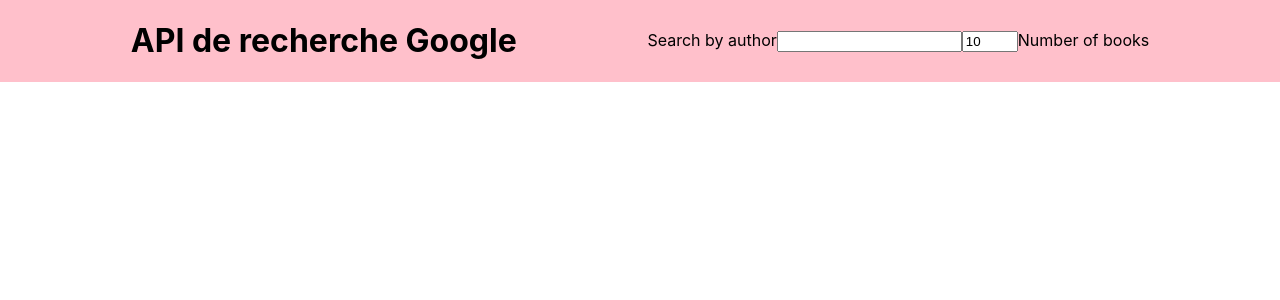
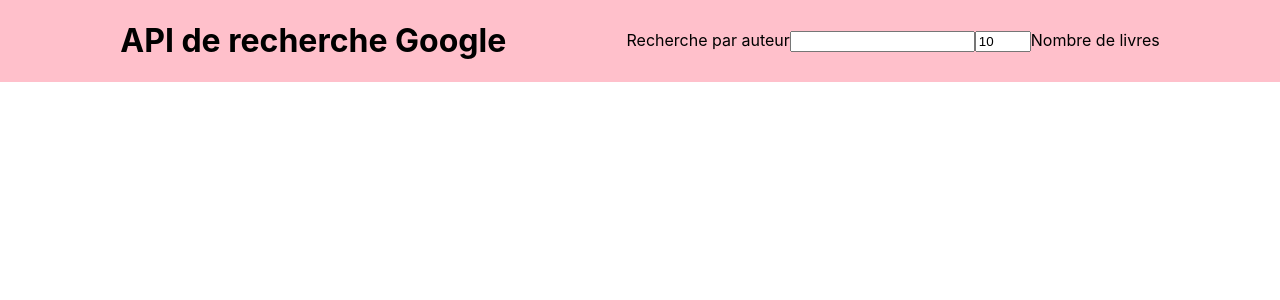
Before and after one commit to Enzo-Noel/LivresGoogle, a React (Create React App) app: page / in a window 1280 px wide. Shown: the top 300 px of the page. Built offline with nearby package versions, Linux system fonts and the light colour scheme.

Commit message:
fini_sans_css

```diff
--- a/src/App.js
+++ b/src/App.js
@@ -13,13 +13,15 @@
     this.search = this.search.bind(this);
     this.changePage = this.changePage.bind(this);
     this.changeNbBooks = this.changeNbBooks.bind(this);
+    this.reset = this.reset.bind(this);
     this.state = {
       research: "", // La recherche
       data: [], // Les données
       page: 0, // La page
-      nbBooks: 10, // Le nombre de livres
+      nbBooks: 10, // Le nombre de livres de base
       emptyString: new RegExp("^[ ]*$"), // Une expression régulière pour vérifier si la chaine est vide
       searchPromise: undefined, // Une promesse pour la recherche
+      error: false,
     };
   }
 
@@ -34,7 +36,7 @@
         page = 0;
         this.setState({ page: page });
       }
-      let newSearchPromise = new Promise((resolve, reject) => {
+      const newSearchPromise = new Promise((resolve) => {
         let requete =
           "https://www.googleapis.com/books/v1/volumes?q=inauthor:" +
           newSearch +
@@ -45,36 +47,45 @@
         axios
           .get(requete)
           .then((response) => {
+            resolve();
+            this.setState({ data: response.data });
             this.setState({ research: newSearch });
-            this.setState({ data: response.data });
-            resolve(response.data);
-            this.setState({ searchPromise: undefined });
-            console.log("fin de la promesse " + newSearchPromise);
           })
           .catch((error) => {
-            reject(console.log("Erreur serveur" + error));
+            this.setState({ error: true });
+            this.reset(newSearch);
+            console.log(error);
           });
       });
-      console.log("debut de la promesse " + newSearchPromise);
       this.setState({ searchPromise: newSearchPromise });
     } else {
-      console.log("Promesse en cours " + this.searchPromise);
-      if (this.searchPromise !== undefined) {
-        console.log("Annulation de la recherche");
-        this.searchPromise.then((data) => {
-          this.setState({ research: newSearch });
-          this.setState({ data: [] });
+      // Si il y a une promesse en cours, on attend qu'elle soit terminée puis on vide les données
+      if (this.state.searchPromise !== undefined) {
+        this.state.searchPromise.then(() => {
+          this.reset(newSearch);
+          this.setState({ searchPromise: undefined });
         });
       } else {
-        this.setState({ research: newSearch });
-        this.setState({ data: [] });
+        // Sinon on vide les données
+        this.reset(newSearch);
       }
     }
   }
 
+  reset(search) {
+    this.setState({ research: search });
+    this.setState({ data: [] });
+  }
+
   changeNbBooks(newNbBooks) {
     this.setState({ nbBooks: newNbBooks });
-    this.search(this.state.research, this.state.page, newNbBooks);
+    let correctPage = this.state.page;
+    if (newNbBooks * this.state.page >= this.state.data.totalItems) {
+      correctPage = this.state.data.totalItems / newNbBooks - 1;
+      correctPage = Math.ceil(correctPage);
+      this.setState({ page: correctPage });
+    }
+    this.search(this.state.research, correctPage, newNbBooks);
   }
 
   // Ici j'éffectue le changement de page
@@ -91,16 +102,16 @@
     const data = this.state.data;
     const page = this.state.page;
     const nbBooks = this.state.nbBooks;
+    const searchPromise = this.state.searchPromise;
+    const error = this.state.error;
+
     let hadData = false;
     // Si il y a des données, on le signale
     if (data.totalItems > 0) {
       hadData = true;
     }
-    // Si il y a des données pour la recherche, on affiche la barre de recherche, les livres et le footer
-    if (this.state.emptyString.test(research) === false) {
-      if (hadData && nbBooks > 0 && nbBooks < 41) {
-        return (
-          <div className="App">
+
+    const searchBar = (
       <SearchBar
         data={data}
         page={page}
@@ -108,13 +119,32 @@
         SearchChange={this.search}
         NbBooksChange={this.changeNbBooks}
       />
-            <BookArea data={data} research={research} nbBooks={nbBooks} />
+    );
+    const bookArea = (
+      <BookArea
+        data={data}
+        research={research}
+        searchPromise={searchPromise}
+        error={error}
+        nbBooks={nbBooks}
+      />
+    );
+    const footer = (
       <Footer
         data={data}
         page={page}
         nbBooks={nbBooks}
         PageChange={this.changePage}
       />
+    );
+    // Si il y a des données pour la recherche, on affiche la barre de recherche, les livres et le footer
+    if (this.state.emptyString.test(research) === false) {
+      if (hadData && nbBooks > 0 && nbBooks < 41) {
+        return (
+          <div className="App">
+            {searchBar}
+            {bookArea}
+            {footer}
           </div>
         );
       }
@@ -122,28 +152,12 @@
       else if (!hadData) {
         return (
           <div className="App">
-            <SearchBar
-              data={data}
-              page={page}
-              nbBooks={nbBooks}
-              SearchChange={this.search}
-              NbBooksChange={this.changeNbBooks}
-            />
-            <BookArea data={data} research={research} nbBooks={nbBooks} />
+            {searchBar}
+            {bookArea}
           </div>
         );
       }
     }
-    return (
-      <div className="App">
-        <SearchBar
-          data={data}
-          page={page}
-          nbBooks={nbBooks}
-          SearchChange={this.search}
-          NbBooksChange={this.changeNbBooks}
-        />
-      </div>
-    );
+    return <div className="App">{searchBar}</div>;
   }
 }
--- a/src/BookArea.js
+++ b/src/BookArea.js
@@ -4,30 +4,26 @@
 
 // Composant de la zone des livres
 export default class BookArea extends React.Component {
-  // constructor(props) {
-  //   super(props);
-  // }
-
   render() {
     const books = this.props.data.items;
     const nbBooks = this.props.nbBooks;
     // Si il n'y a pas de livres a la recherche correspondante, on affiche un message
-    let listBooks = (
+    let display = (
       <p>
         Aucun ouvrage correspondant à votre recherche : {this.props.research}
       </p>
     );
     if (nbBooks < 1 || nbBooks > 40) {
-      listBooks = <p>Le nombre de livres doit être compris entre 1 et 40</p>;
+      display = <p>Le nombre de livres doit être compris entre 1 et 40</p>;
+    } else if (books !== undefined) {
+      display = books.map((book) => {
+        return <Book key={book.id} book={book} />;
+      });
+    } else if (this.props.error) {
+      display = <p>Erreur avec la requête, veuillez ressayer.</p>;
     }
 
     // Si il y a des livres, on les affiche
-    else if (books !== undefined) {
-      listBooks = books.map((book) => {
-        return <Book key={book.id} book={book} />;
-      });
-    }
-
-    return <div className="BookArea">{listBooks}</div>;
+    return <div className="BookArea">{display}</div>;
   }
 }
--- a/src/Footer.css
+++ b/src/Footer.css
@@ -7,3 +7,7 @@
 .btn {
   cursor: pointer;
 }
+
+.hidden {
+  visibility: hidden;
+}
--- a/src/Footer.js
+++ b/src/Footer.js
@@ -27,6 +27,16 @@
   }
 
   render() {
+    let prevBtn = (
+      <h2 className="btn" onClick={this.handleMinus}>
+        Précedent
+      </h2>
+    );
+    let nextBtn = (
+      <h2 className="btn" onClick={this.handlePlus}>
+        Suivant
+      </h2>
+    );
     const page = this.props.page;
     const data = this.props.data;
     let pagination = (page + 1) * this.props.nbBooks;
@@ -36,10 +46,23 @@
     // Si on est sur la première page, on affiche les 10 premiers résultats
     if (page === 0) {
       leftBorder = page + 1;
+      prevBtn = (
+        <h2 className="btn hidden" onClick={this.handleMinus}>
+          Précedent
+        </h2>
+      );
     }
     // Si on est sur la dernière page, on affiche le nombre de résultats restants
-    if (data.totalItems < (page + 1) * this.props.nbBooks) {
+    if (
+      data.totalItems < (page + 1) * this.props.nbBooks ||
+      pagination === data.totalItems
+    ) {
       rightBorder = data.totalItems;
+      nextBtn = (
+        <h2 className="btn hidden" onClick={this.handlePlus}>
+          Suivant
+        </h2>
+      );
     }
 
     // On crée la pagination correctement en fonction des deux conditions précédentes
@@ -50,13 +73,9 @@
     );
     return (
       <div className="Footer">
-        <h2 className="btn" onClick={this.handleMinus}>
-          Prev
-        </h2>
+        {prevBtn}
         {paginations}
-        <h2 className="btn" onClick={this.handlePlus}>
-          Next
-        </h2>
+        {nextBtn}
       </div>
     );
   }
--- a/src/SearchBar.js
+++ b/src/SearchBar.js
@@ -28,7 +28,7 @@
       <div className="SearchBar">
         <h1>API de recherche Google</h1>
         <div>
-          <label htmlFor="search">Search by author</label>
+          <label htmlFor="search">Recherche par auteur</label>
           <input
             name="search"
             className="searchInput"
@@ -45,7 +45,7 @@
             min="1"
             max="40"
           />
-          <label htmlFor="nbSearch">Number of books</label>
+          <label htmlFor="nbSearch">Nombre de livres</label>
         </div>
       </div>
     );
```
Lines whose indentation alone changed are shown as unchanged.
